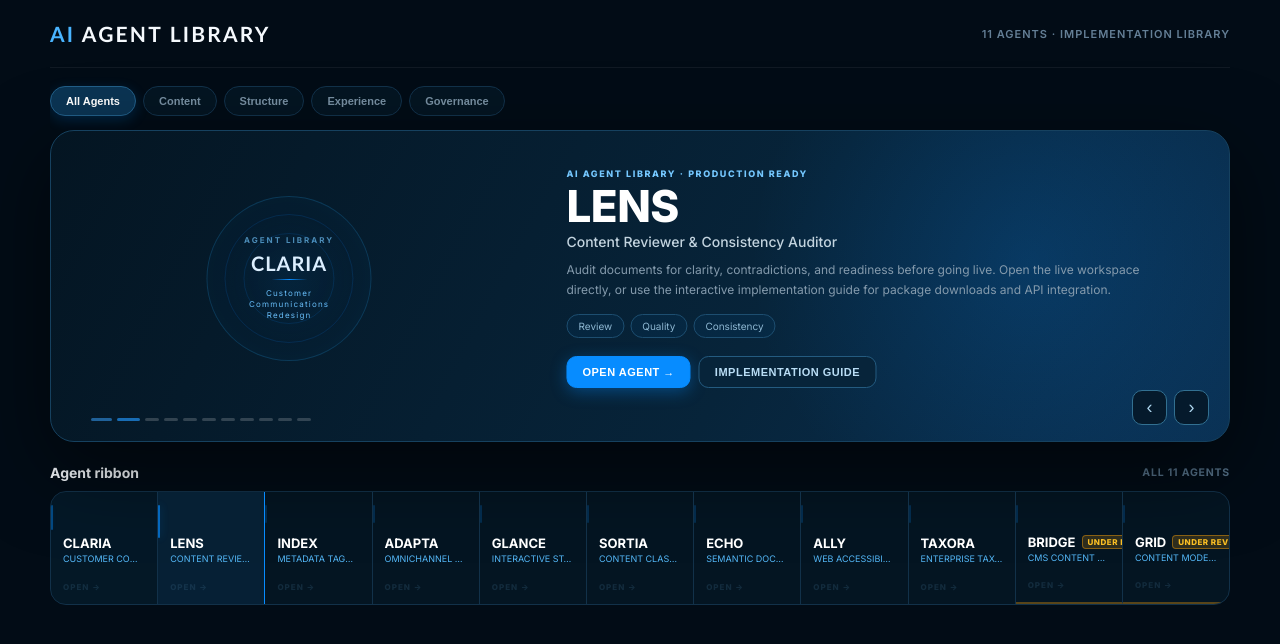
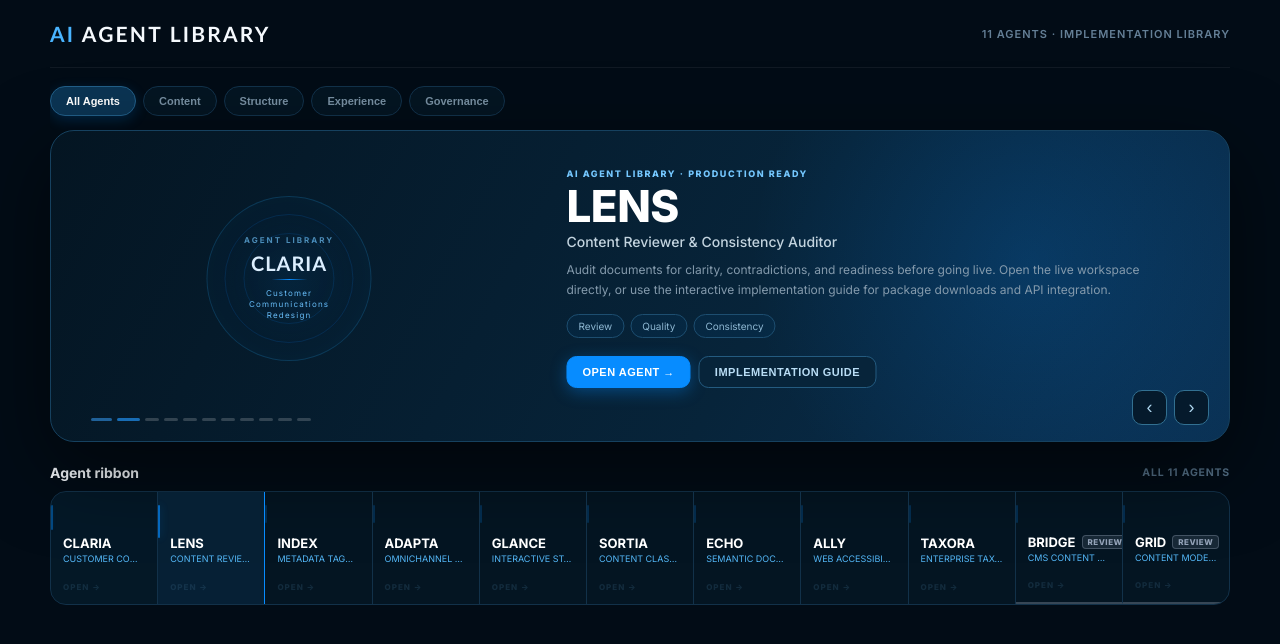
Before and after one commit to ganeshkumar-ms/ai-library, a React (Vite) app: page / in a window 1280 px wide. Shown: the top 644 px of the page. Built offline with nearby package versions, Linux system fonts and the light colour scheme.

Commit message:
feat(library): compact 'REVIEW' pill in slate grey styling for ribbon and hero

```diff
--- a/src/App.css
+++ b/src/App.css
@@ -1205,9 +1205,9 @@ a {
   font-size: 10px;
   font-weight: 800;
   letter-spacing: 0.8px;
-  color: #fbbf24;
-  background: rgba(245, 158, 11, 0.16);
-  border: 1px solid rgba(245, 158, 11, 0.45);
+  color: #94a3b8;
+  background: rgba(148, 163, 184, 0.12);
+  border: 1px solid rgba(148, 163, 184, 0.35);
   text-transform: uppercase;
 }
 
@@ -1225,14 +1225,14 @@ a {
   font-weight: 800;
   letter-spacing: 0.5px;
   text-transform: uppercase;
-  color: #fbbf24;
-  background: rgba(245, 158, 11, 0.18);
-  border: 1px solid rgba(245, 158, 11, 0.45);
+  color: #94a3b8;
+  background: rgba(148, 163, 184, 0.14);
+  border: 1px solid rgba(148, 163, 184, 0.35);
   padding: 1px 5px;
   border-radius: 4px;
   white-space: nowrap;
 }
 
 .underReviewCard {
-  border-bottom: 2px solid rgba(245, 158, 11, 0.35) !important;
+  border-bottom: 2px solid rgba(148, 163, 184, 0.35) !important;
 }
--- a/src/App.jsx
+++ b/src/App.jsx
@@ -280,7 +280,7 @@ export default function App() {
                     <div className="heroTitleRow">
                       <h2>{agent.name}</h2>
                       {agent.under_review && (
-                        <span className="underReviewBadge">UNDER REVIEW</span>
+                        <span className="underReviewBadge">REVIEW</span>
                       )}
                     </div>
                     <div className="role">{agent.role}</div>
@@ -375,7 +375,7 @@ export default function App() {
                   <div className="cardTitleRow">
                     <b>{agent.name}</b>
                     {agent.under_review && (
-                      <span className="underReviewPill">UNDER REVIEW</span>
+                      <span className="underReviewPill">REVIEW</span>
                     )}
                   </div>
                   <div className="agentRole">{agent.role}</div>
```
